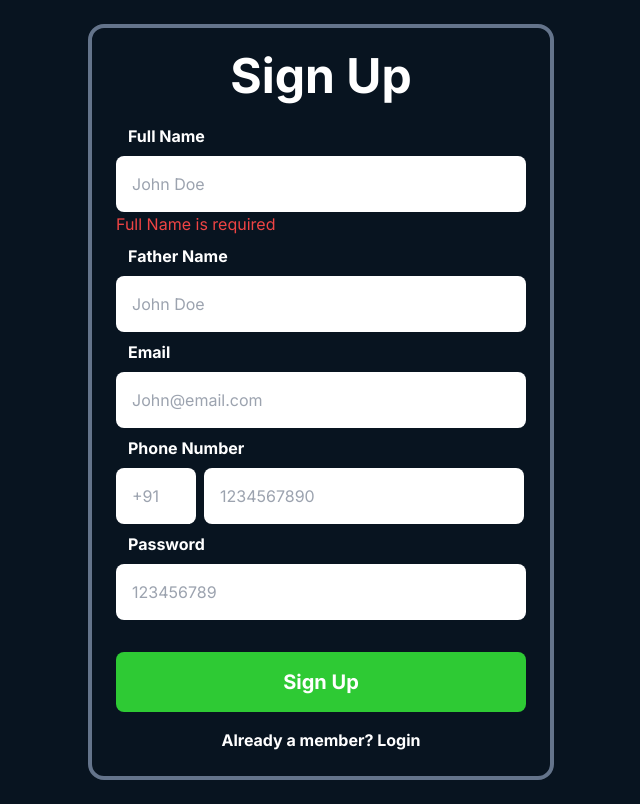
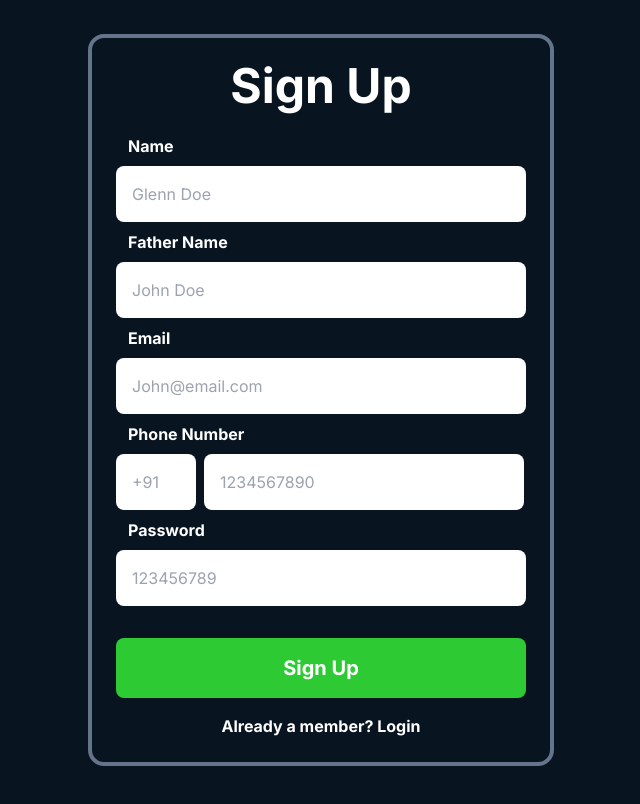
Before and after one commit to manash-codes/todo-app-next, a Next.js app: page /signup in a window 1280 px wide. Shown: the whole page, without its empty margins (319-959 px from the left). Built offline with nearby package versions, Linux system fonts and the light colour scheme.

Commit message:
Add ReactHookForm
Remove AppInput Component

Update SignUp page for Validation

```diff
--- a/package.json
+++ b/package.json
@@ -12,7 +12,8 @@
     "@prisma/client": "^5.18.0",
     "next": "14.2.5",
     "react": "^18",
-    "react-dom": "^18"
+    "react-dom": "^18",
+    "react-hook-form": "^7.52.2"
   },
   "devDependencies": {
     "@types/node": "^20.14.14",
--- a/src/app/_components/AppInput.tsx
+++ /dev/null
@@ -1,29 +0,0 @@
-"use client"
-import React from 'react'
-
-type Props = React.DetailedHTMLProps<React.InputHTMLAttributes<HTMLInputElement>, HTMLInputElement> & { label?: string, labelClassName?: string, lablelFor?: string }
-
-const AppInput = (props: Props) => {
-    const [input, setInput] = React.useState(props.value || "")
-    let message = '';
-    if (input === '') {
-        message = props.required ? `${props.label} is required` : ''
-    }
-    if (input > props.max!) {
-        message = `Please enter value less than ${props.max}`
-    }
-    if (input < props.min!) {
-        message = `Please enter value greater than ${props.min}`
-    }
-    return (
-        <div>
-            {props.label ? <label className={`my-2 ps-3 text-base font-bold block ${props.labelClassName}`} htmlFor={props.lablelFor}>{props.label}</label> : null}
-            <input onChange={(e) => setInput(e.target.value)} name={props.name} type={props.type} id={props.id} className={`text-md w-[410px] rounded-lg p-4 text-black outline-none ${props.className}`} placeholder={props.placeholder} {...props} />
-            {
-                message ? <p className="text-red-500">{message}</p> : null
-            }
-        </div>
-    )
-}
-
-export default AppInput
--- a/src/app/signup/page.tsx
+++ b/src/app/signup/page.tsx
@@ -1,35 +1,107 @@
 "use client";
+import { User } from "@prisma/client";
 import Link from "next/link";
-import { useFormState } from "react-dom";
-import * as actions from "../../actions/index";
-import AppInput from "../_components/AppInput";
+import { useForm } from "react-hook-form";
 
 export default function SignUp() {
-    const [formState, action] = useFormState(actions.signupFormSubmit, { message: "" })
-    console.log(formState);
+    const form = useForm<User>();
+    const { register, handleSubmit, formState } = form;
+    const { errors } = formState;
+
+    const onSubmit = (data: User) => {
+        console.log('data :>> ', data);
+    }
 
     return <div className="rounded-2xl border-4 border-slate-500 p-6 m-6">
         <h1 className="text-center text-5xl font-bold">Sign Up</h1>
-        <form action={action} >
+        <form onSubmit={handleSubmit(onSubmit)} noValidate >
             <div className="my-4 flex flex-col">
-                {/* <label className="my-2 ps-3 text-base font-bold" htmlFor="fullName">Full Name</label>
-                <input name="fullName" type="text" id="fullName" className="text-md w-[410px] rounded-lg p-4 text-black outline-none" placeholder="John Doe" /> */}
-                <AppInput label="Full Name" name="fullName" type="text" id="fullName" placeholder="John Doe" max={3} required />
+                <label className="my-2 ps-3 text-base font-bold" htmlFor="name">Name</label>
+                <input type="text" id="name" className="text-md w-[410px] rounded-lg p-4 text-black outline-none" placeholder="Glenn Doe"
+                    spellCheck="false"
+                    {...register('name', {
+                        required: { value: true, message: 'Name is required' }, minLength: {
+                            value: 3,
+                            message: 'Name must be at least 3 characters'
+                        }
+                    })} />
+                {
+                    errors?.name && <p className="text-red-500 mt-2">{errors?.name.message}</p>
+                }
                 <label className="my-2 ps-3 text-base font-bold" htmlFor="fatherName">Father Name</label>
-                <input name="fatherName" type="text" id="fatherName" className="text-md w-[410px] rounded-lg p-4 text-black outline-none" placeholder="John Doe" />
+                <input type="text" id="fatherName"
+                    className="text-md w-[410px] rounded-lg p-4 text-black outline-none"
+                    placeholder="John Doe"
+                    spellCheck="false"
+                    {...register('fatherName', {
+                        required: { value: true, message: 'Father Name is required' }, minLength: {
+                            value: 3,
+                            message: 'Father Name must be at least 3 characters'
+                        },
+                    })} />
+                {
+                    errors.fatherName &&
+                    <p className="text-red-500 mt-2">{errors.fatherName.message}</p>
+                }
                 <label className="my-2 ps-3 text-base font-bold" htmlFor="email">Email</label>
-                <input name="email" type="text" id="email" className="text-md w-[410px] rounded-lg p-4 text-black outline-none" placeholder="John@email.com" />
+                <input type="text" id="email"
+                    className="text-md w-[410px] rounded-lg p-4 text-black outline-none"
+                    placeholder="John@email.com"
+                    spellCheck="false"
+                    {...register('email', {
+                        required: { value: true, message: 'Email is required' }, validate: (value) => {
+                            const emailRegex = /^[^\s@]+@[^\s@]+\.[^\s@]+$/;
+                            return emailRegex.test(value) || "Please enter a valid email";
+
+                        }
+                    })} />
+                {
+                    errors.email &&
+                    <p className="text-red-500 mt-2">{errors.email.message}</p>
+                }
                 <label className="my-2 ps-3 text-base font-bold" htmlFor="phoneNumber">Phone Number</label>
                 <div className="flex gap-2">
-                    <input name="countryCode" type="text" id="countryCode" className="text-md w-[80px] rounded-lg p-4 text-black outline-none" placeholder="+91" />
-                    <input name="phoneNumber" type="text" id="phoneNumber" className="text-md w-[320px] rounded-lg p-4 text-black outline-none" placeholder="1234567890" />
+                    <input type="text" id="countryCode"
+                        className="text-md w-[80px] rounded-lg p-4 text-black outline-none"
+                        placeholder="+91"
+                        {...register('countryCode', {
+                            required: { value: true, message: 'Country Code is required' },
+                            pattern: {
+                                value: /^[0-9]*$/,
+                                message: 'Invalid country code'
+                            }
+                        })} />
+                    <input type="text" id="phoneNumber"
+                        className="text-md w-[320px] rounded-lg p-4 text-black outline-none"
+                        placeholder="1234567890"
+                        {...register("phone", {
+                            required: { value: true, message: 'Phone is required' },
+                            pattern: {
+                                value: /^[0-9]*$/,
+                                message: 'Invalid Phone code'
+                            }
+                        })} />
                 </div>
+                {
+                    errors.countryCode &&
+                    <p className="text-red-500 mt-2">{errors.countryCode.message}</p> ||
+                    errors.phone &&
+                    <p className="text-red-500 mt-2">{errors.phone.message}</p>
+                }
                 <label className="my-2 ps-3 text-base font-bold" htmlFor="password">Password</label>
-                <input name="password" type="password" id="password" className="text-md w-[410px] rounded-lg p-4 text-black outline-none" placeholder="123456789" />
+                <input type="password" id="password"
+                    className="text-md w-[410px] rounded-lg p-4 text-black outline-none"
+                    placeholder="123456789"
+                    {...register('password', {
+                        required: { value: true, message: 'Password is required' }, minLength: {
+                            value: 8,
+                            message: 'Password must be at least 8 characters'
+                        },
+                    })} />
+                {
+                    errors.password && <p className="text-red-500 mt-2">{errors.password.message}</p>
+                }
             </div>
-            {
-                formState.message ? <p className="text-red-500">{formState.message}</p> : null
-            }
             <button className="my-4 w-full rounded-lg bg-[#2ECA34] p-4 text-xl font-bold">
                 Sign Up
             </button>
```
Also changed, not shown: 1 other file (tests, documents, lock files or other folders).
